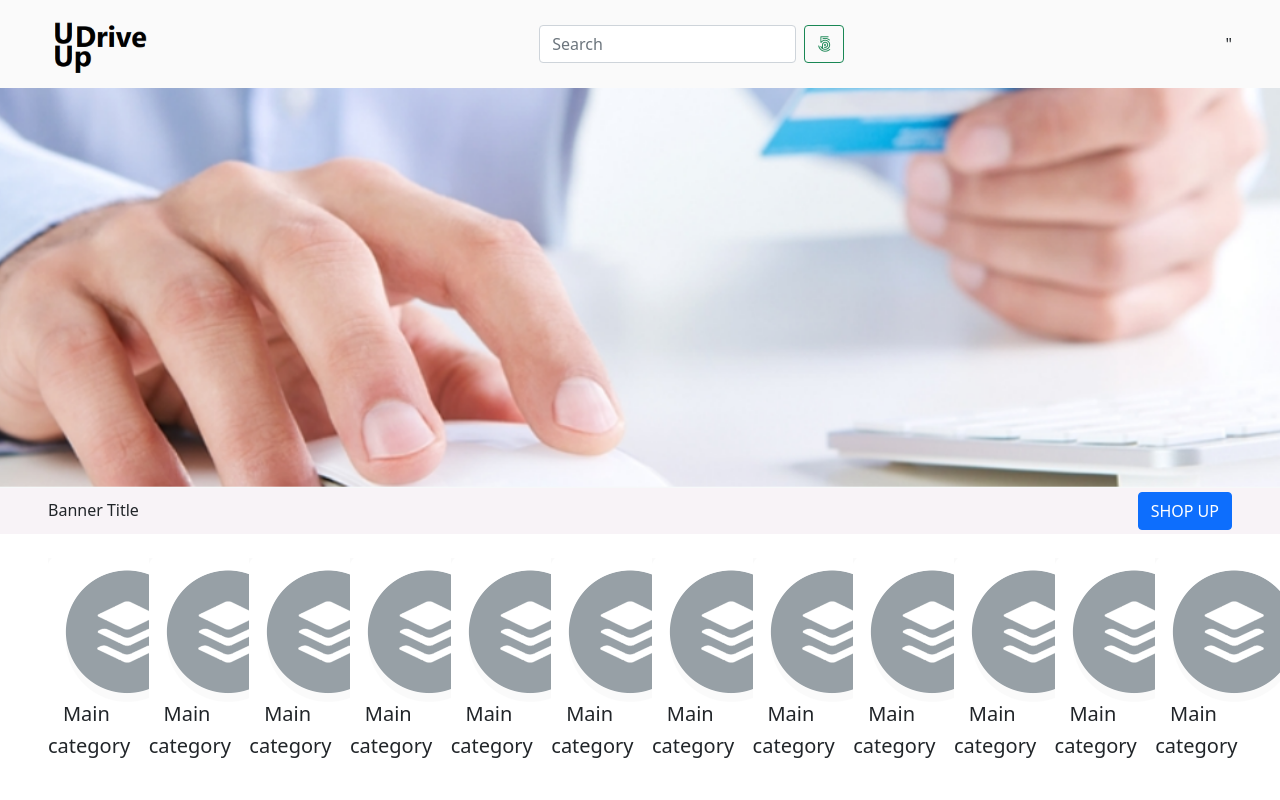
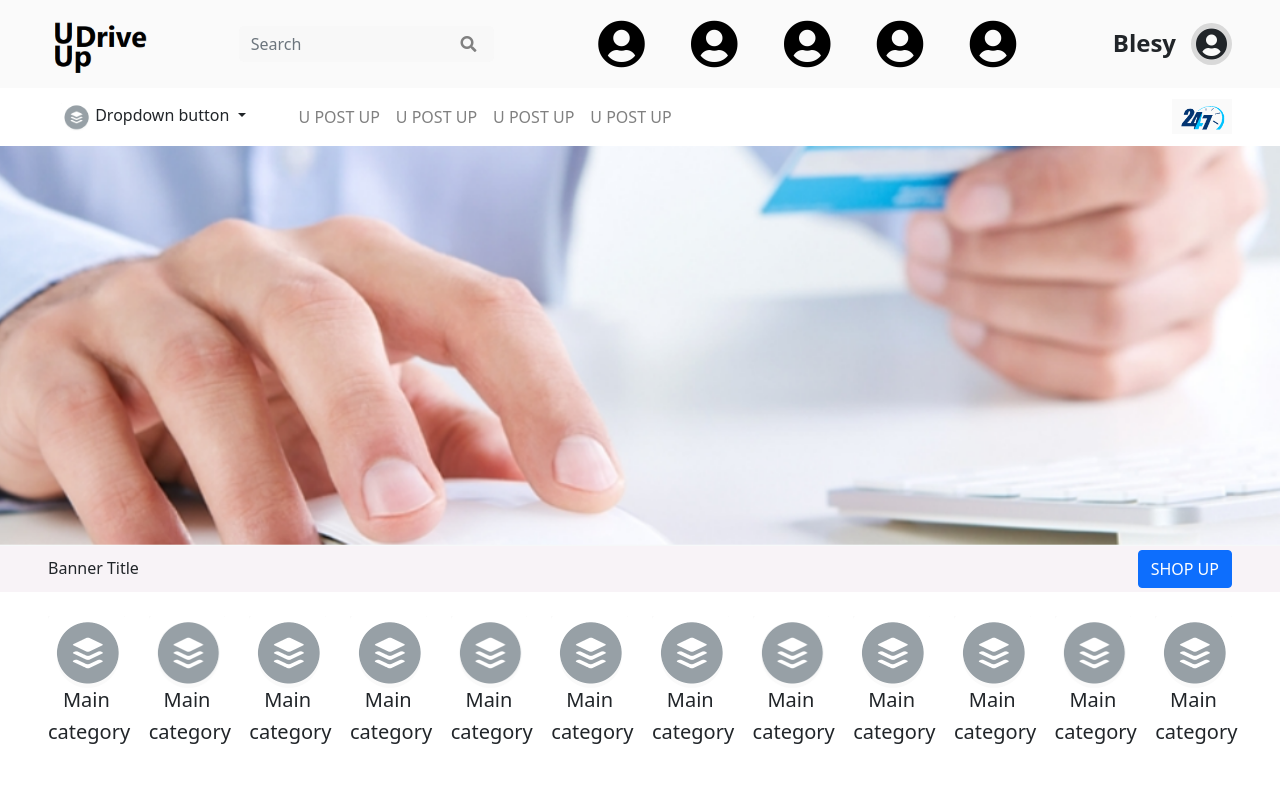
Before and after one commit to basil-github/blesy-test-project, a plain HTML site: page index.html in a window 1280 px wide. Shown: the top 800 px of the page. Drawn offline with nearby package versions, Linux system fonts and the light colour scheme.

Commit message:
compleated

```diff
--- a/assets/script.js
+++ b/assets/script.js
@@ -0,0 +1,14 @@
+window.onscroll = function () {
+  scrollFunction()
+}
+
+function scrollFunction () {
+  if (
+    document.body.scrollTop > 100 ||
+    document.documentElement.scrollTop > 100
+  ) {
+    header.classList.add('sticky')
+  } else {
+    header.classList.remove('sticky')
+  }
+}
--- a/assets/style.css
+++ b/assets/style.css
@@ -1,3 +1,14 @@
+header {
+    transition: 1s;
+    z-index: 1;
+}
+
+.sticky {
+    position: fixed;
+    top: 0;
+    width: 100%;
+}
+
 /* width */
 ::-webkit-scrollbar {
     width: 5px;
@@ -67,6 +78,10 @@ footer p {
     text-align: center;
 }
 
+.cat_mains .cat img {
+    width: 100%;
+}
+
 .offer_price {
     display: flex;
     align-items: center;
@@ -97,3 +112,95 @@ footer p {
     margin-top: 20px;
     margin-bottom: 20px;
 }
+
+.profile {
+    display: flex;
+    align-items: center;
+}
+
+.profile h4 {
+    margin: 0;
+}
+
+.profile i {
+    margin-left: 15px;
+    border: 5px solid rgba(128, 128, 128, 0.274);
+    border-radius: 50%;
+}
+
+.search input {
+    border: none;
+    background-color: rgb(248, 248, 248);
+    border-radius: 5px;
+
+}
+
+.search {
+    position: relative;
+}
+
+.search button {
+    border: none;
+    position: absolute;
+    right: 5%;
+
+}
+
+.search button i {
+    color: gray;
+}
+
+.search button:hover {
+    background-color: transparent;
+}
+
+.nave_icon {
+    display: flex;
+    align-items: center;
+    justify-content: space-between;
+    width: 38%;
+}
+
+.nave_icon a {
+    margin-left: 1rem;
+    margin-right: 1rem;
+    transition: 500ms;
+    border-radius: 50%;
+    color: black;
+}
+
+.nave_icon a:hover {
+    box-shadow: -1px 1px 12px 0px gray;
+}
+
+.extra_nav {
+    background-color: #fff;
+}
+
+.extra_nav button img {
+    width: 30px;
+}
+
+.extra_nav button:focus {
+    outline: none;
+    border: none;
+}
+
+.hours {
+
+    width: 60px;
+
+}
+
+.extra_nav .main {
+    align-items: center;
+}
+
+.extra_nav ul li {
+    list-style: none;
+}
+
+.extra_nav ul li a {
+    text-decoration: none;
+    color: gray
+}
--- a/index.html
+++ b/index.html
@@ -18,22 +18,73 @@
 </head>
 
 <body>
-    <header>
+    <header id="header">
         <nav class="navbar px-5">
             <a class="brand_logo" href="/">
                 <img src="assets/img/udrive.PNG" alt="brand">
             </a>
-            <form class="d-flex">
+            <form class="d-md-flex d-none search">
                 <input class="form-control me-2" type="search" placeholder="Search" aria-label="Search">
-                <button class="btn btn-outline-success" type="submit"><i class="fab fa-500px"></i></button>
+                <button class="btn btn-outline-success" type="submit"><i class="fas fa-search "></i></button>
             </form>
-            <div class="d-flex">
+            <div class="d-md-flex d-none nave_icon ">
                 <a href="#">
-                    <img src="" alt="">
-                </a>"
+                    <i class="fas fa-user-circle fa-3x"></i>
+                </a>
+                <a href="#">
+                    <i class="fas fa-user-circle fa-3x"></i>
+                </a>
+                <a href="#">
+                    <i class="fas fa-user-circle fa-3x"></i>
+                </a>
+                <a href="#">
+                    <i class="fas fa-user-circle fa-3x"></i>
+                </a>
+                <a href="#">
+                    <i class="fas fa-user-circle fa-3x"></i>
+                </a>
 
             </div>
+            <div class="profile ">
+                <h4>
+                    <strong>Blesy</strong>
+                </h4>
+                <i class="fas fa-user-circle fa-2x"></i>
+            </div>
 
+        </nav>
+        <nav class="px-5 navbar   extra_nav d-none d-md-flex">
+            <div class="d-flex  align-content-center main">
+                <div class="dropdown">
+                    <button class="btn  dropdown-toggle" type="button" id="dropdownMenuButton1"
+                        data-bs-toggle="dropdown" aria-expanded="false">
+                        <img src="assets/img/category.PNG" alt="category">
+                        Dropdown button
+                    </button>
+                    <ul class="dropdown-menu" aria-labelledby="dropdownMenuButton1">
+                        <li><a class="dropdown-item" href="#">Action</a></li>
+                        <li><a class="dropdown-item" href="#">Another action</a></li>
+                        <li><a class="dropdown-item" href="#">Something else here</a></li>
+                    </ul>
+                </div>
+                <ul class="d-flex flex-row m-0">
+                    <li class="px-2">
+                        <a href="#">U POST UP</a>
+                    </li>
+                    <li class="px-2">
+                        <a href="#">U POST UP</a>
+                    </li>
+                    <li class="px-2">
+                        <a href="#">U POST UP</a>
+                    </li>
+                    <li class="px-2">
+                        <a href="#">U POST UP</a>
+                    </li>
+                </ul>
+            </div>
+            <a href="#">
+                <img class="hours" src="assets/img/log.PNG" alt="">
+            </a>
         </nav>
     </header>
     <section class="banner">
@@ -45,62 +96,62 @@
     </section>
     <section class=" py-1  px-5">
         <div class="cat_mains row pb-3">
-            <div class="cat col-1">
+            <div class="cat col-6 col-md-1">
                 <img src="assets/img/category.PNG" alt="cat">
                 <h5>Main</h5>
                 <h5>category</h5>
             </div>
-            <div class="cat col-1">
+            <div class="cat col-6 col-md-1">
                 <img src="assets/img/category.PNG" alt="cat">
                 <h5>Main</h5>
                 <h5>category</h5>
             </div>
-            <div class="cat col-1">
+            <div class="cat col-6 col-md-1">
                 <img src="assets/img/category.PNG" alt="cat">
                 <h5>Main</h5>
                 <h5>category</h5>
             </div>
-            <div class="cat col-1">
+            <div class="cat col-6 col-md-1">
                 <img src="assets/img/category.PNG" alt="cat">
                 <h5>Main</h5>
                 <h5>category</h5>
             </div>
-            <div class="cat col-1">
+            <div class="cat col-6 col-md-1">
                 <img src="assets/img/category.PNG" alt="cat">
                 <h5>Main</h5>
                 <h5>category</h5>
             </div>
-            <div class="cat col-1">
+            <div class="cat col-6 col-md-1">
                 <img src="assets/img/category.PNG" alt="cat">
                 <h5>Main</h5>
                 <h5>category</h5>
             </div>
-            <div class="cat col-1">
+            <div class="cat col-6 col-md-1">
                 <img src="assets/img/category.PNG" alt="cat">
                 <h5>Main</h5>
                 <h5>category</h5>
             </div>
-            <div class="cat col-1">
+            <div class="cat col-6 col-md-1">
                 <img src="assets/img/category.PNG" alt="cat">
                 <h5>Main</h5>
                 <h5>category</h5>
             </div>
-            <div class="cat col-1">
+            <div class="cat col-6 col-md-1">
                 <img src="assets/img/category.PNG" alt="cat">
                 <h5>Main</h5>
                 <h5>category</h5>
             </div>
-            <div class="cat col-1">
+            <div class="cat col-6 col-md-1">
                 <img src="assets/img/category.PNG" alt="cat">
                 <h5>Main</h5>
                 <h5>category</h5>
             </div>
-            <div class="cat col-1">
+            <div class="cat col-6 col-md-1">
                 <img src="assets/img/category.PNG" alt="cat">
                 <h5>Main</h5>
                 <h5>category</h5>
             </div>
-            <div class="cat col-1">
+            <div class="cat col-6 col-md-1">
                 <img src="assets/img/category.PNG" alt="cat">
                 <h5>Main</h5>
                 <h5>category</h5>
```
